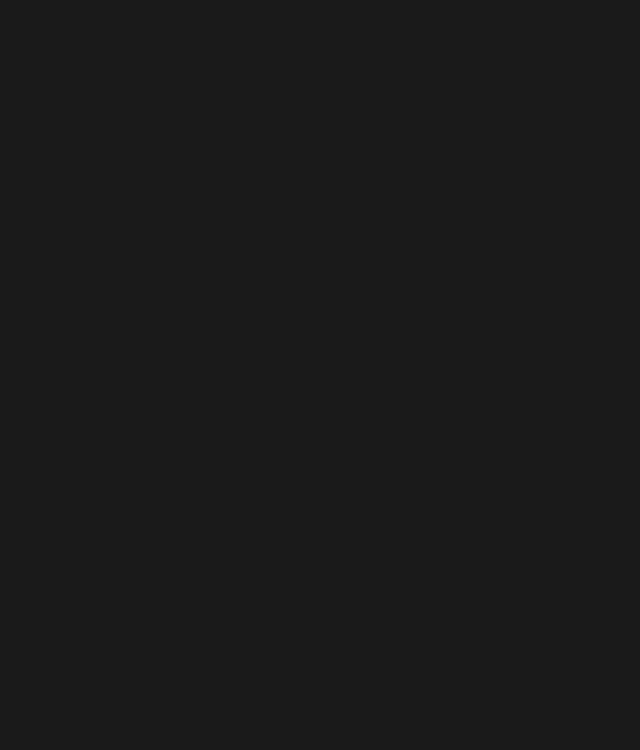
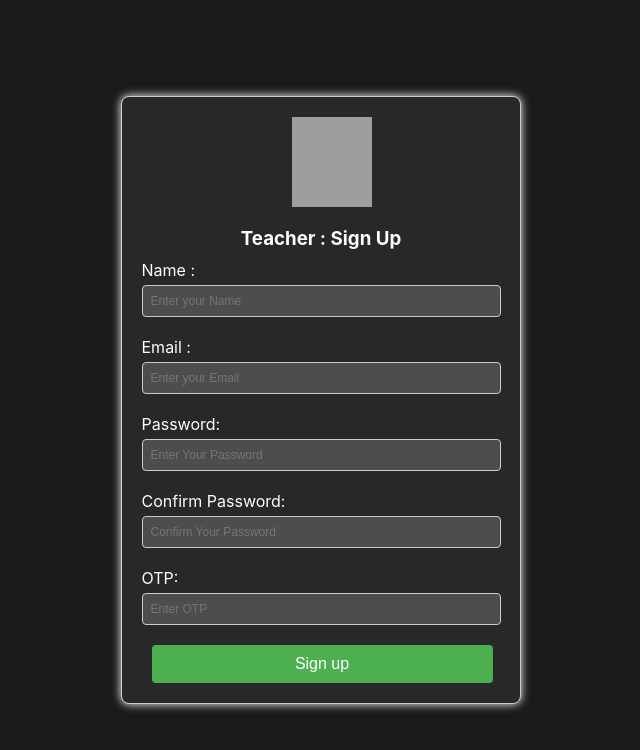
Before and after one commit to nishant0708/IIPS_EXAM_TEACHER_PORTAL, a React (Create React App) app: page /sign_up in a window 1280 px wide. Before the commit this address had no page. Shown: the top 750 px of the page, without its empty margins (340-980 px from the left). Built offline with nearby package versions, Linux system fonts and the light colour scheme; grey boxes are pictures that could not be loaded.

Commit message:
ui of sign up page

```diff
--- a/src/App.js
+++ b/src/App.js
@@ -2,6 +2,8 @@
 import { BrowserRouter as Router, Route, Routes } from 'react-router-dom'
 import Login from './Login/Login'
 import TeacherDashboard from './TeacherDashboard/TeacherDashboard'
+import SignUp from './Sign_up/SignUp'
+
 
 
 const App = () => {
@@ -10,6 +12,7 @@
       <Routes>
         <Route path="/" element={<Login />} />
         <Route path="/teacherDashboard" element={<TeacherDashboard/>} />
+        <Route path="/sign_up" element = {<SignUp/>} />
       </Routes>
     </Router>
   )
--- a/src/Login/Login.jsx
+++ b/src/Login/Login.jsx
@@ -1,6 +1,6 @@
 import React, { useState, useEffect } from "react";
 import "./Login.css";
-import logo from "../Assets/iips_logo2.png";
+import logo from "../assets/iips_logo2.png";
 import axios from "axios";
 import { useNavigate } from "react-router-dom";
 import AlertModal from "../AlertModal/AlertModal";
@@ -96,7 +96,6 @@
             Email:
             <input
               type="email"
-              placeholder="Enter Your EmailId"
               value={email}
               onChange={(e) => setEmail(e.target.value)}
               required
--- /dev/null
+++ b/src/Sign_up/SignUp.jsx
@@ -0,0 +1,75 @@
+import React from "react";
+import "./Sign_up.css";
+import var1 from "../assets/iips_logo2.png";
+
+const SignUp = () => {
+  return (
+    <div>
+      <div className="Sign_up_Box ">
+        <img src={var1} alt="" />
+        <h3>Teacher : Sign Up</h3>
+        <form action="">
+          <div>
+            <label>
+              Name :
+              <input
+                type="text"
+                placeholder="Enter your Name"
+                // value={}
+                required
+              />
+            </label>
+          </div>
+
+          <div>
+            <label>
+              Email :
+              <input
+                type="email"
+                placeholder="Enter your Email"
+                // value={}
+                required
+              />
+            </label>
+          </div>
+          <div>
+            <label>
+              Password:
+              <input
+                type="password"
+                placeholder="Enter Your Password"
+                //   value={password}
+                required
+              />
+            </label>
+          </div>
+          <div>
+            <label>
+              Confirm Password:
+              <input
+                type="password"
+                placeholder="Confirm Your Password"
+                //   value={password}
+                required
+              />
+            </label>
+          </div>
+          <div>
+            <label>
+              OTP:
+              <input
+                type="text"
+                placeholder="Enter OTP"
+                // value={otp}
+                required
+              />
+            </label>
+          </div>
+        </form>
+        <button type="submit">Sign up</button>
+      </div>
+    </div>
+  );
+};
+
+export default SignUp;
--- /dev/null
+++ b/src/Sign_up/Sign_up.css
@@ -0,0 +1,71 @@
+body {
+    background-color: #1a1a1a;
+    display: flex;
+    justify-content: center;
+    align-items: center;
+    height: 100vh;
+    margin: 0;
+}
+
+.Sign_up_Box {
+    width: 100%;
+    max-width: 400px;
+    padding: 20px;
+    border : 1px solid #ccc;
+    border-radius: 8px;
+    background-color: #282828 ;
+    box-shadow: 0px 0px 10px white;
+
+}
+
+.Sign_up_Box img {
+
+    display: grid;
+    height: 90px;
+    width: 80px;
+    margin-bottom: 20px;
+    margin-left: 150px;
+
+}
+
+.Sign_up_Box h3 {
+    display: grid;
+    justify-content: center;
+    align-items: center;
+    margin-bottom: 10px;
+    color: #fffcfc;
+  }
+
+.Sign_up_Box label{
+    margin-bottom: 8px;
+    color: #fffcfc;
+}
+
+.Sign_up_Box input {
+    padding: 8px;
+    margin-bottom: 20px;
+    border: 1px solid #ccc;
+    border-radius: 4px;
+    margin-top: 5px;
+    /* margin-left: 20px; */
+    font-size: 12px;
+    width: 95%;
+    background-color: #4d4d4d;
+    color: white;
+}
+
+.Sign_up_Box button {
+    padding: 10px;
+    border: none;
+    border-radius: 4px;
+    color: white;
+    background-color: #4caf50;
+    font-size: 16px;
+    cursor: pointer;
+    margin-left: 10px;
+    width: 95%;
+}
+
+.Sign_up_Box button:hover {
+    background-color: #45a049;
+  }
```
